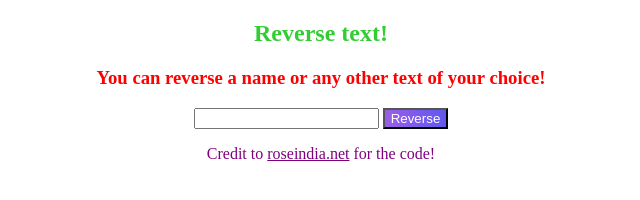
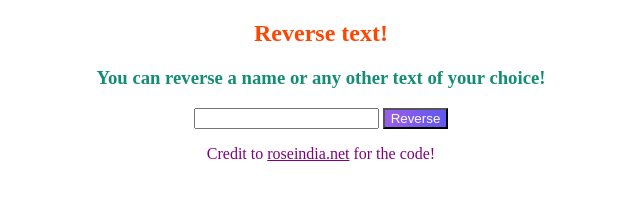
Before and after one commit to KendallDoesCoding/backward-text, a website: page index.html in a window 1280 px wide. Shown: the whole page, without its empty margins (319-959 px from the left). Drawn offline with Linux system fonts and the light colour scheme.

Commit message:
chore: update colours for heading, subheading, text.

```diff
--- a/styles.css
+++ b/styles.css
@@ -1,13 +1,13 @@
 .heading {
-  color: limegreen;
+  color: orangered;
 }
 
 .sub-heading {
-  color: red;
+  color: #138d75;
 }
 
 #text {
-  color: green;
+  color: #2ecc71;
 }
 
 #reverse-btn {
```
